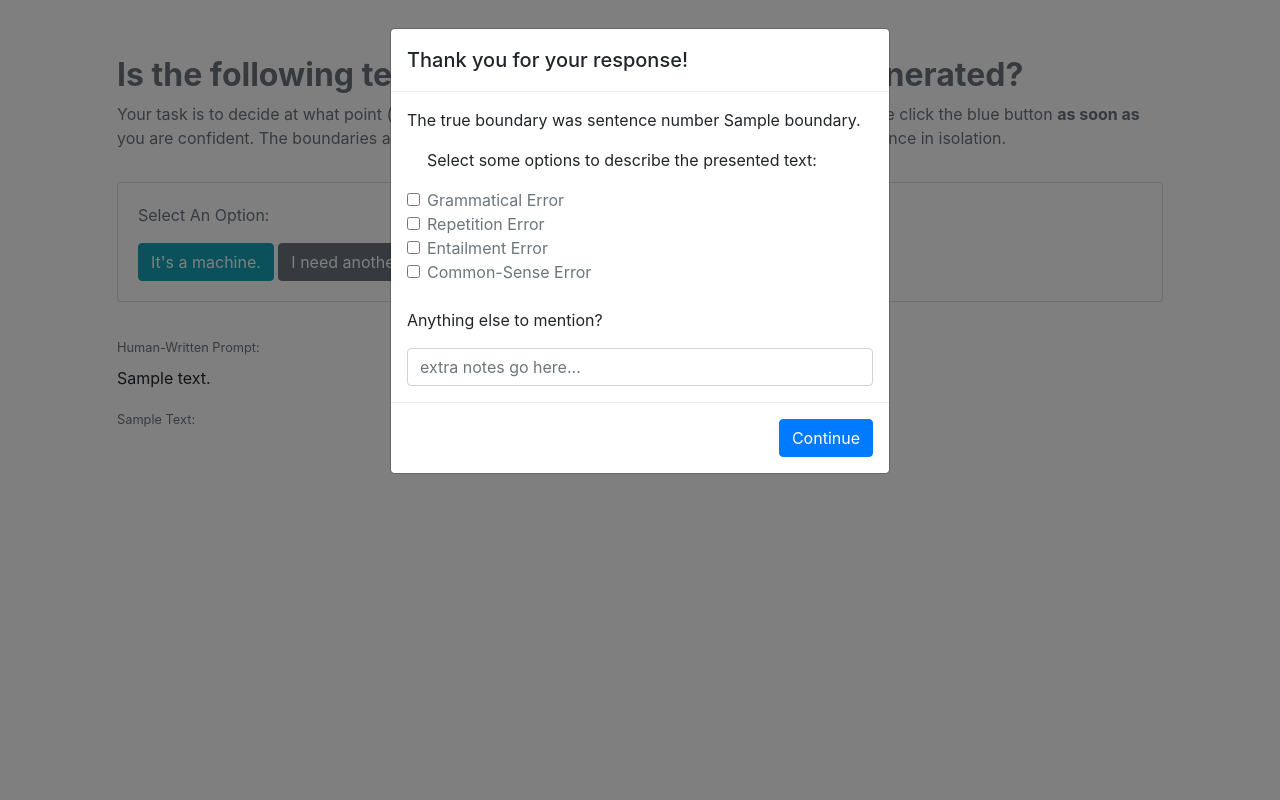
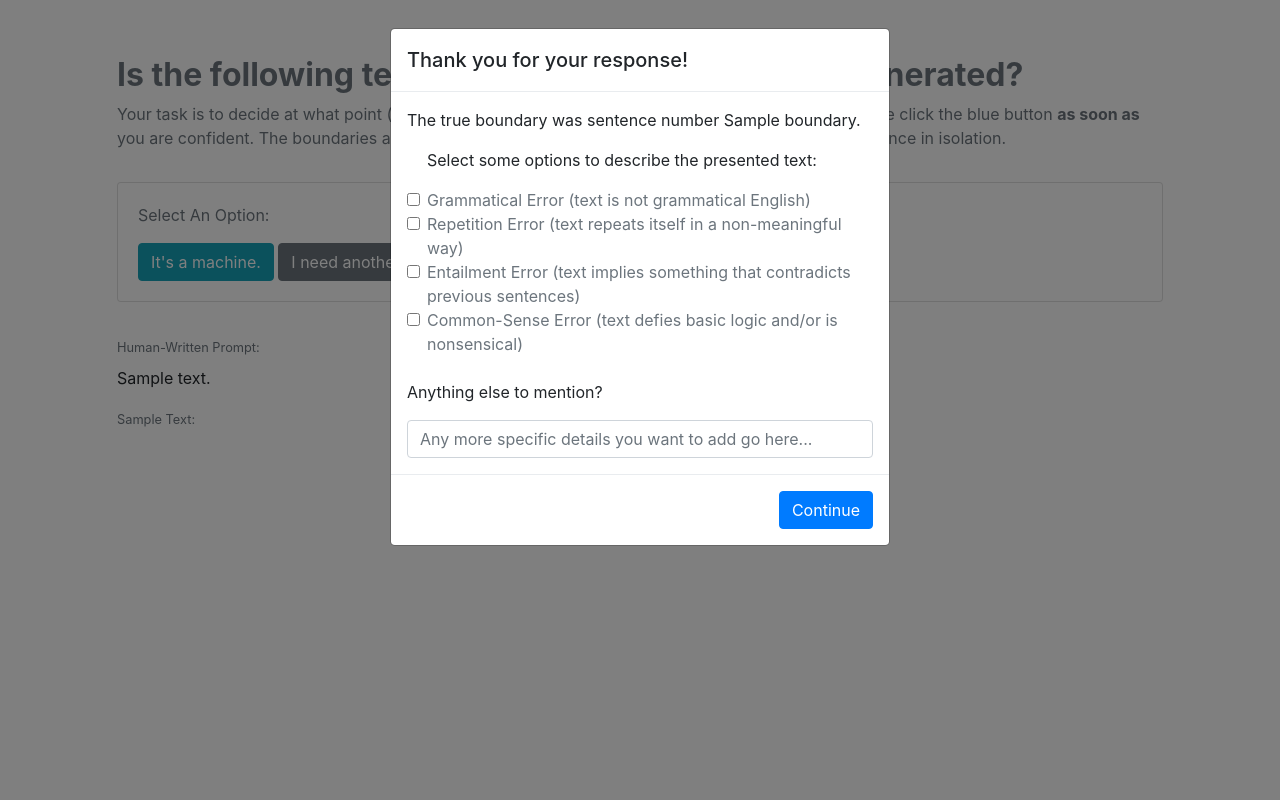
Before and after one commit to kirubarajan/roft, a Django app: template src/core/templates/annotate.html in a window 1280 px wide, after a click on "It's a machine.". Run offline with Django 3.2, Linux system fonts and the light colour scheme; tables that the repository leaves empty hold one stand-in row (values such as "Sample post"); the template is opened without the code that fills it: values that come from a table or form of the project are taken from there, most other values are stand-ins (such as "Sample title", 1, 10 or a date in 2020); some libraries are stand-ins or nearby versions.

Commit message:
Added descriptions to the annotation labels

```diff
--- a/src/core/templates/annotate.html
+++ b/src/core/templates/annotate.html
@@ -143,20 +143,20 @@
                   <form class="form-check">
                     <p>Select some options to describe the presented text:</p>
                     <input type="checkbox" class="form-check-input" id="grammar">
-                    <label class="form-check-label text-muted" for="grammar">Grammatical Error</label>
+                    <label class="form-check-label text-muted" for="grammar">Grammatical Error (text is not grammatical English)</label>
                     <br />
                     <input type="checkbox" class="form-check-input" id="repetition">
-                    <label class="form-check-label text-muted" for="repetition">Repetition Error</label>
+                    <label class="form-check-label text-muted" for="repetition">Repetition Error (text repeats itself in a non-meaningful way)</label>
                     <br />
                     <input type="checkbox" class="form-check-input" id="entailment">
-                    <label class="form-check-label text-muted" for="entailment">Entailment Error</label>
+                    <label class="form-check-label text-muted" for="entailment">Entailment Error (text implies something that contradicts previous sentences)</label>
                     <br />
                     <input type="checkbox" class="form-check-input" id="sense">
-                    <label class="form-check-label text-muted" for="sense">Common-Sense Error</label>
+                    <label class="form-check-label text-muted" for="sense">Common-Sense Error (text defies basic logic and/or is nonsensical)</label>
                   </form>
                   <br />
                   <p>Anything else to mention?</p>
-                  <input type="text" id="note" class="form-control" placeholder="extra notes go here..." aria-label="note" aria-describedby="basic-addon1">
+                  <input type="text" id="note" class="form-control" placeholder="Any more specific details you want to add go here..." aria-label="note" aria-describedby="basic-addon1">
                 </div>
                 <div class="modal-footer">
                   <button type="button" id="submit" data-toggle="modal" data-target="#exampleModal" class="btn btn-primary">Continue</button>
```
